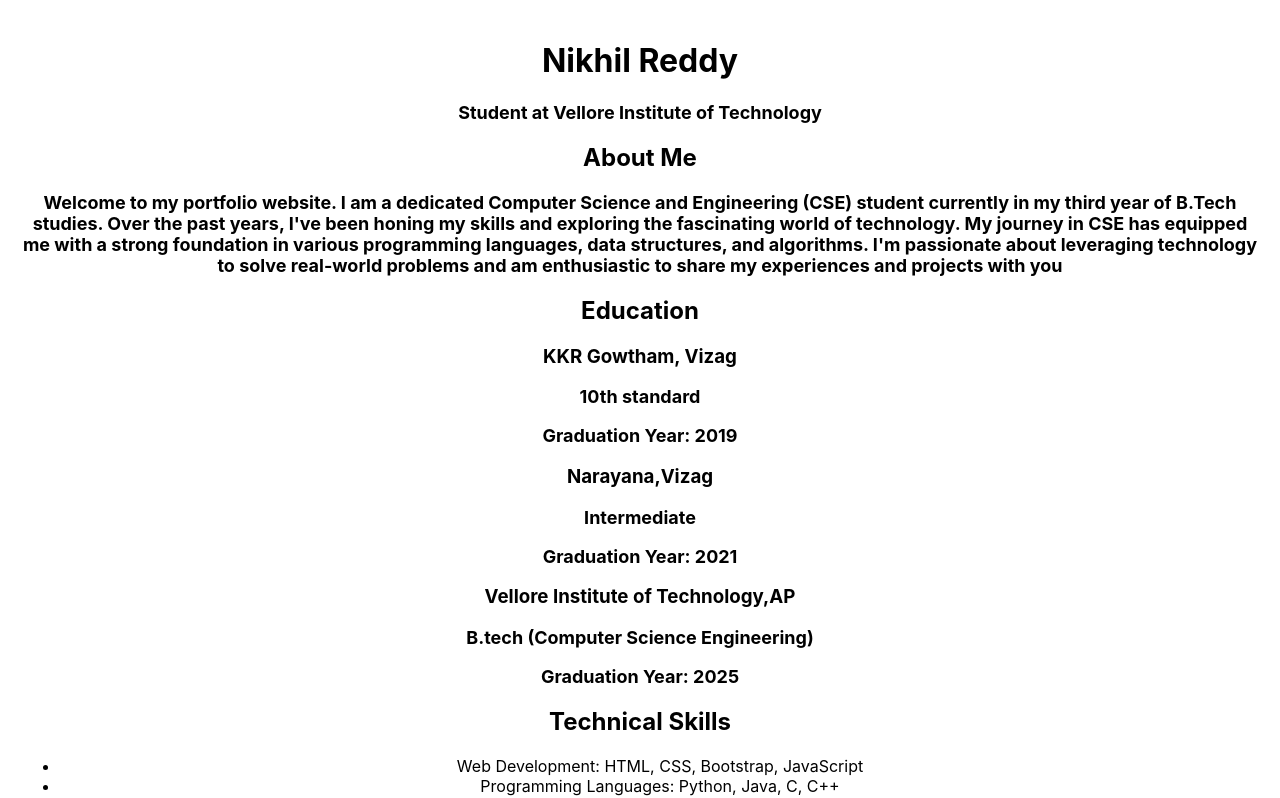
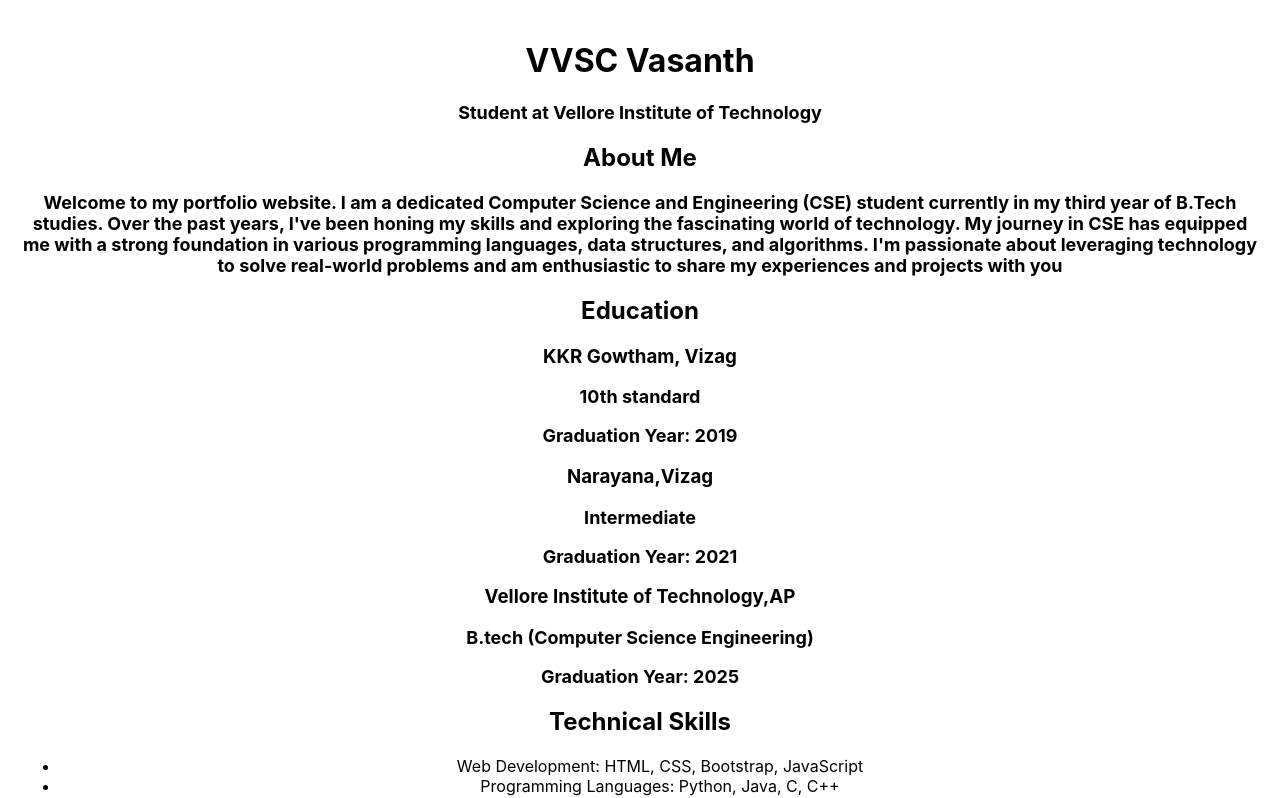
Before and after one commit to srik4442/hgggg1, a React (Create React App) app: page / in a window 1280 px wide. Shown: the top 798 px of the page. Built offline with nearby package versions, Linux system fonts and the light colour scheme.

Commit message:
Update Header.js

```diff
--- a/src/components/Header.js
+++ b/src/components/Header.js
@@ -7,7 +7,7 @@
   return (
     <header>
 
-      <h1>Nikhil Reddy</h1>
+      <h1>VVSC Vasanth</h1>
       <p>Student at Vellore Institute of Technology</p>
     </header>
   );
```
